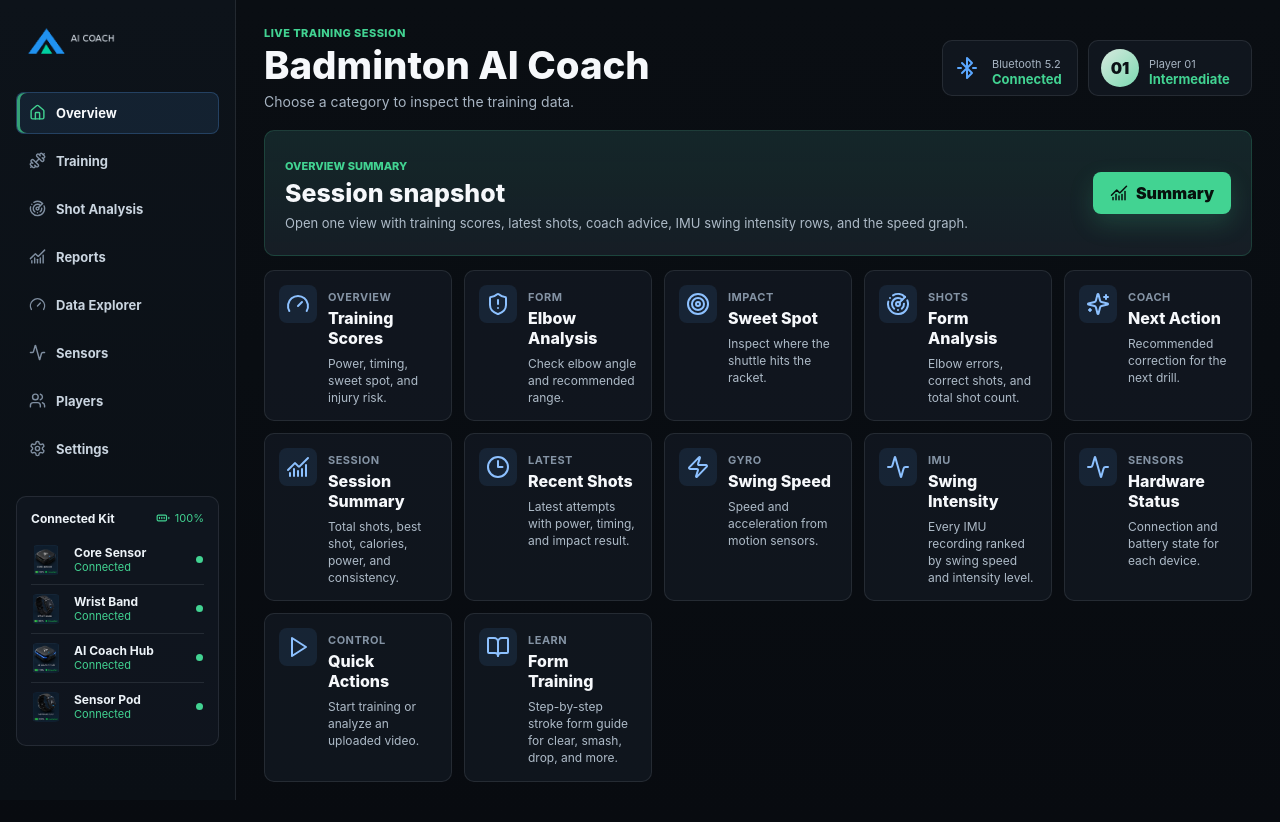
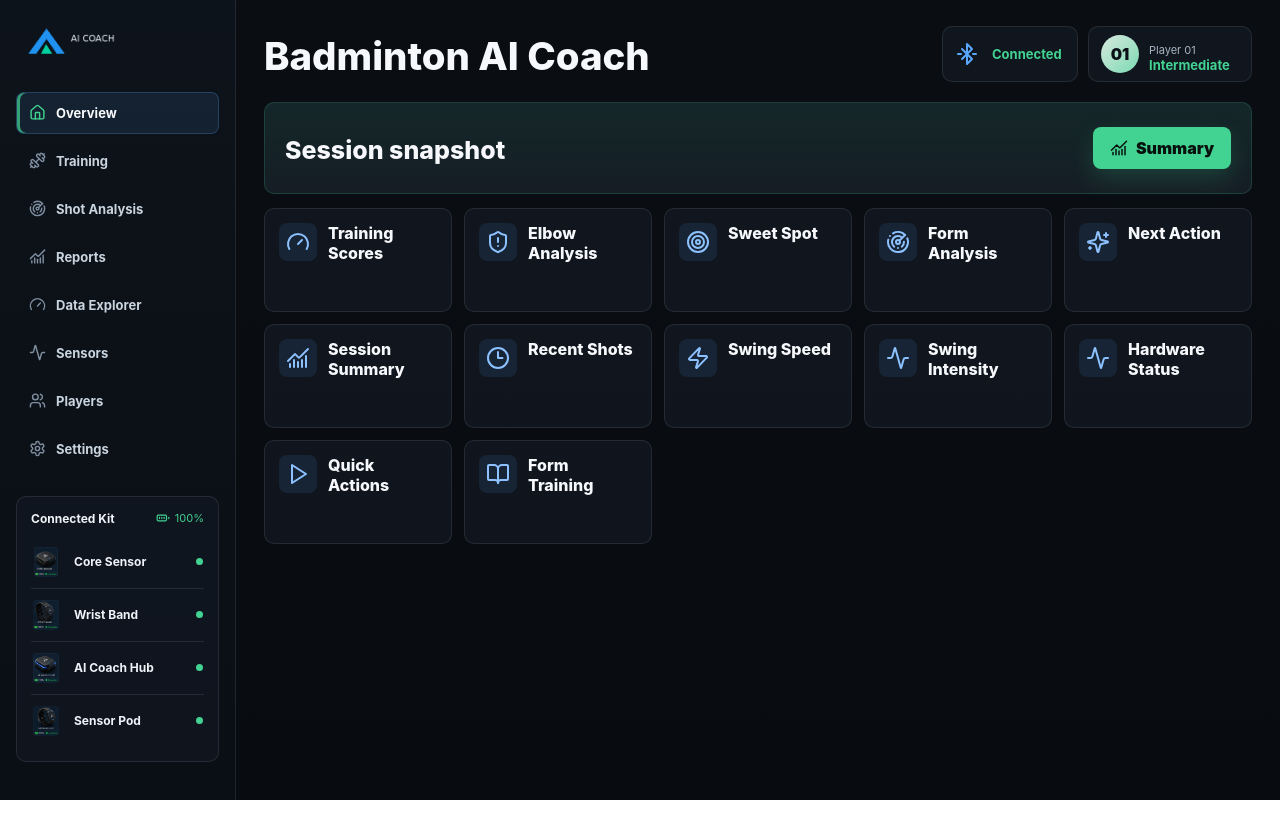
Before and after one commit to Anuwry/level2_hack3_dashboard, a React (Vite) app: page / in a window 1280 px wide. After the commit the page ends 800 px from the top, so only its background shows below. Built offline with nearby package versions, Linux system fonts and the light colour scheme.

Commit message:
simplify dashboard copy

```diff
--- a/src/App.css
+++ b/src/App.css
@@ -3337,6 +3337,14 @@ button:focus-visible {
   background: rgba(18, 25, 34, 0.78);
 }
 
+.connectPill {
+  grid-template-columns: 28px auto;
+}
+
+.connectPill svg {
+  grid-row: auto;
+}
+
 .connectPill b,
 .playerPill b,
 .railDevice span,
@@ -3377,7 +3385,7 @@ button:focus-visible {
 
 .railDevice {
   grid-template-columns: 34px 1fr 8px;
-  padding: 9px 0;
+  padding: 11px 0;
 }
 
 .railDevice img {
@@ -3392,7 +3400,7 @@ button:focus-visible {
 }
 
 .summaryEntry {
-  min-height: 126px;
+  min-height: 92px;
   padding: 20px;
   border-color: rgba(66, 211, 146, 0.18);
   border-radius: 10px;
@@ -3447,10 +3455,14 @@ button:focus-visible {
 }
 
 .categoryCard {
-  min-height: 132px;
+  min-height: 104px;
   padding: 14px;
   border-radius: 10px;
   background: rgba(18, 25, 34, 0.78);
+}
+
+.categoryCard b {
+  margin-top: 0;
 }
 
 .categoryCard:hover {
--- a/src/App.jsx
+++ b/src/App.jsx
@@ -330,7 +330,6 @@ function Sidebar({ activePage, onPageChange }) {
             <img src={asset(image)} alt={name} />
             <div>
               <b>{name}</b>
-              <span>Connected</span>
             </div>
             <i />
           </div>
@@ -344,23 +343,15 @@ function Header({ activePage, selectedPlayer, playerOptions, isPlayerMenuOpen, o
   const pageTitle = activePage === 'training-form'
     ? 'Form Training'
     : navItems.find((item) => item.id === activePage)?.label || 'Overview'
-  const pageSubtitle = activePage === 'overview'
-    ? 'Choose a category to inspect the training data.'
-    : activePage === 'training-form'
-      ? 'Set up your profile and choose a stroke to practice.'
-      : 'Mock-up layout for this section of the dashboard.'
 
   return (
     <header className="header">
       <div>
-        <p>Live Training Session</p>
         <h1>{pageTitle === 'Overview' ? 'Badminton AI Coach' : pageTitle}</h1>
-        <span>{pageSubtitle}</span>
       </div>
       <div className="headerStatus">
         <div className="connectPill">
           <BluetoothConnected size={24} />
-          <span>Bluetooth 5.2</span>
           <b>Connected</b>
         </div>
         <div className="playerSwitcher">
@@ -396,9 +387,7 @@ function CategoryCard({ item, onClick }) {
     <button className="categoryCard" type="button" onClick={onClick}>
       <div className="categoryIcon"><Icon size={24} /></div>
       <div>
-        <span>{item.kicker}</span>
         <b>{item.title}</b>
-        <p>{item.description}</p>
       </div>
     </button>
   )
@@ -2036,9 +2025,7 @@ function OverviewPage({ categories, onCategoryClick, onSummaryClick }) {
     <section className="overviewPage" aria-label="Dashboard overview">
       <div className="summaryEntry">
         <div>
-          <span>Overview Summary</span>
           <h2>Session snapshot</h2>
-          <p>Open one view with training scores, latest shots, coach advice, IMU swing intensity rows, and the speed graph.</p>
         </div>
         <button type="button" onClick={onSummaryClick}>
           <ChartNoAxesCombined size={18} />
```
